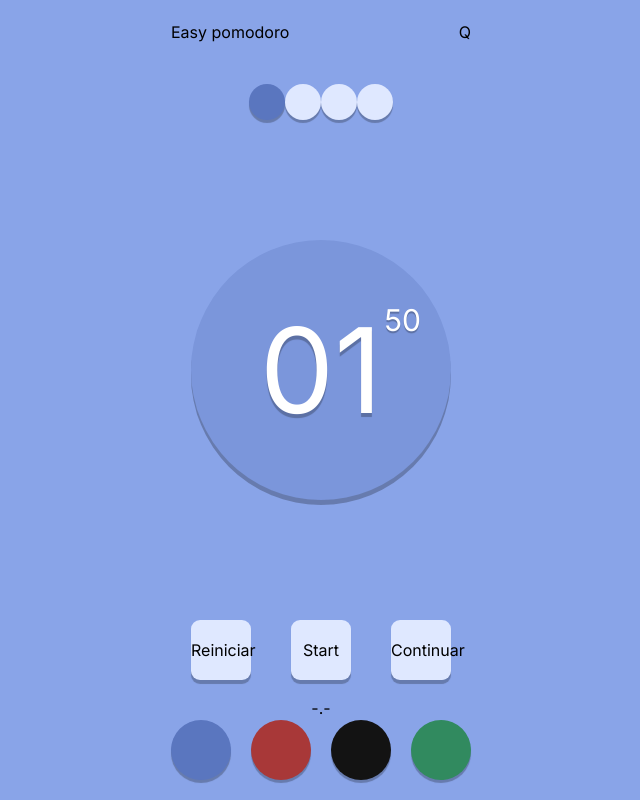
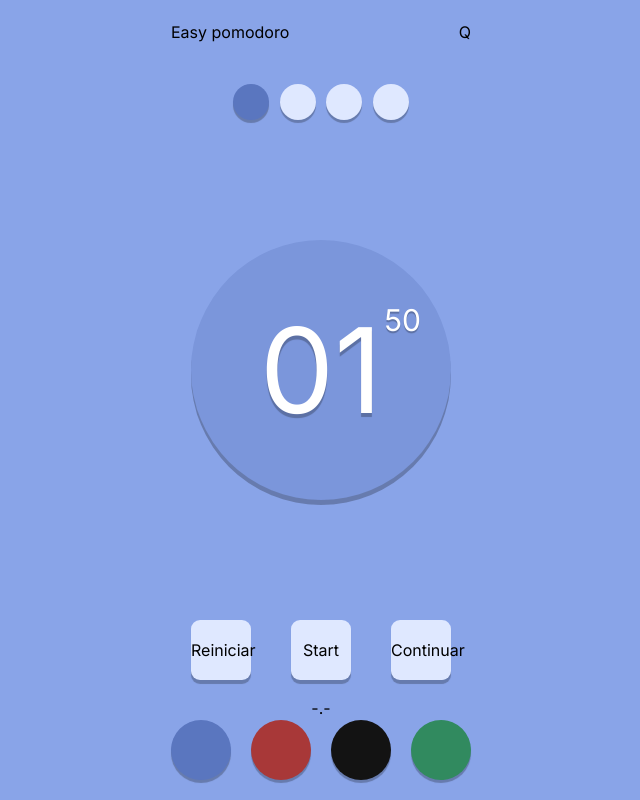
Before and after one commit to ferutizi/easy-pomodoro, a Next.js app: page / in a window 1280 px wide. Shown: the whole page, without its empty margins (319-959 px from the left). Built offline with nearby package versions, Linux system fonts and the light colour scheme.

Commit message:
changed some scss classes for tailwind styles

```diff
--- a/src/app/components/Timer.scss
+++ b/src/app/components/Timer.scss
@@ -8,8 +8,6 @@
 }
 
 .progress__circle {
-    fill: $blue-secondary;
-    stroke: $blue-primary;
     stroke-width: 8px;
     stroke-dasharray: 0 100;
     transform: rotate(-90deg);
@@ -21,7 +19,6 @@
 }
 
 .base__circle {
-/*     fill: $blue-secondary; */
     stroke-width: 8px;
     stroke-dasharray: 100 100;
     transform: rotate(-90deg);
@@ -32,7 +29,6 @@
 /* ---------------------------------------------------- */
 
 .timer--clock {
-    font-family: inter ,sans-serif;
     color: #fff;
     text-shadow: $shadow;
     font-weight: 400;
@@ -46,7 +42,7 @@
     top: 50%;
     left: 50%;
     transform: translate(-50%, -50%);
-    font-size: 118px;
+    font-size: 7.375em;
 }
 
 .timer--seconds {
@@ -61,16 +57,8 @@
     width: 60px;
     height: 60px;
     border-radius: 9px;
-    background-color: $blue-light;
     box-shadow: $shadow;
     &:active {
         box-shadow: $shadow-active;
     }
 }
-
-.current--pomodoro {
-    box-shadow: 0px 3px 0.7px rgba(0, 0, 0, 0.25);
-    width: 36px;
-    height: 36px;
-    border-radius: 50%;
-}
--- a/src/app/components/Timer.tsx
+++ b/src/app/components/Timer.tsx
@@ -128,11 +128,11 @@ export default function Timer({theme, setTheme}) {
           <p>Q</p>
         </div>
         <div className='flex justify-center'>
-          <div className='flex'>
-            <div className={`current--pomodoro ${currentPomodoro > 0 ? `${color}-primary` : `${color}-light`}`}></div>
-            <div className={`current--pomodoro ${currentPomodoro > 1 ? `${color}-primary` : `${color}-light`}`}></div>
-            <div className={`current--pomodoro ${currentPomodoro > 2 ? `${color}-primary` : `${color}-light`}`}></div>
-            <div className={`current--pomodoro ${currentPomodoro > 3 ? `${color}-primary` : `${color}-light`}`}></div>
+          <div className='flex w-44 justify-between'>
+            <div className={`shadow-custom w-9 h-9 rounded-full ${currentPomodoro > 0 ? `${color}-primary` : `${color}-light`}`}></div>
+            <div className={`shadow-custom w-9 h-9 rounded-full ${currentPomodoro > 1 ? `${color}-primary` : `${color}-light`}`}></div>
+            <div className={`shadow-custom w-9 h-9 rounded-full ${currentPomodoro > 2 ? `${color}-primary` : `${color}-light`}`}></div>
+            <div className={`shadow-custom w-9 h-9 rounded-full ${currentPomodoro > 3 ? `${color}-primary` : `${color}-light`}`}></div>
           </div>
         </div>
       </section>
```
